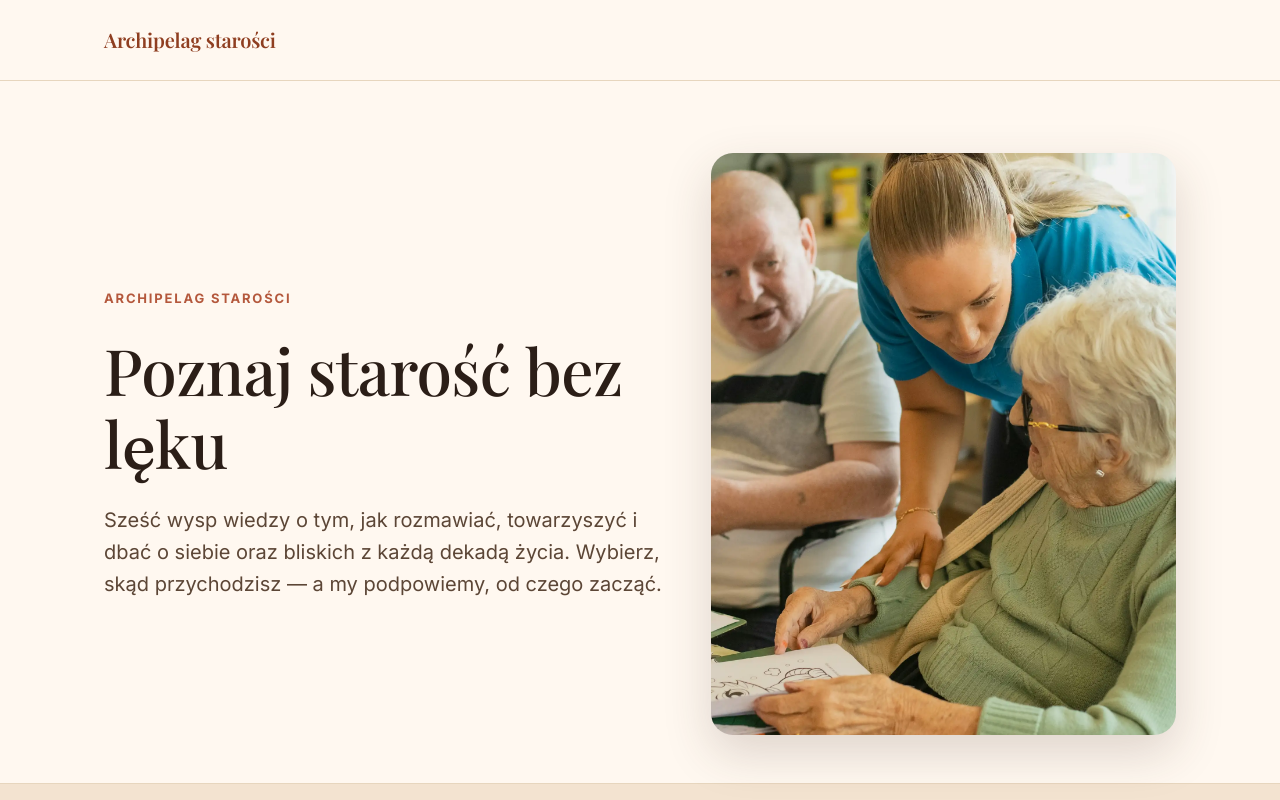
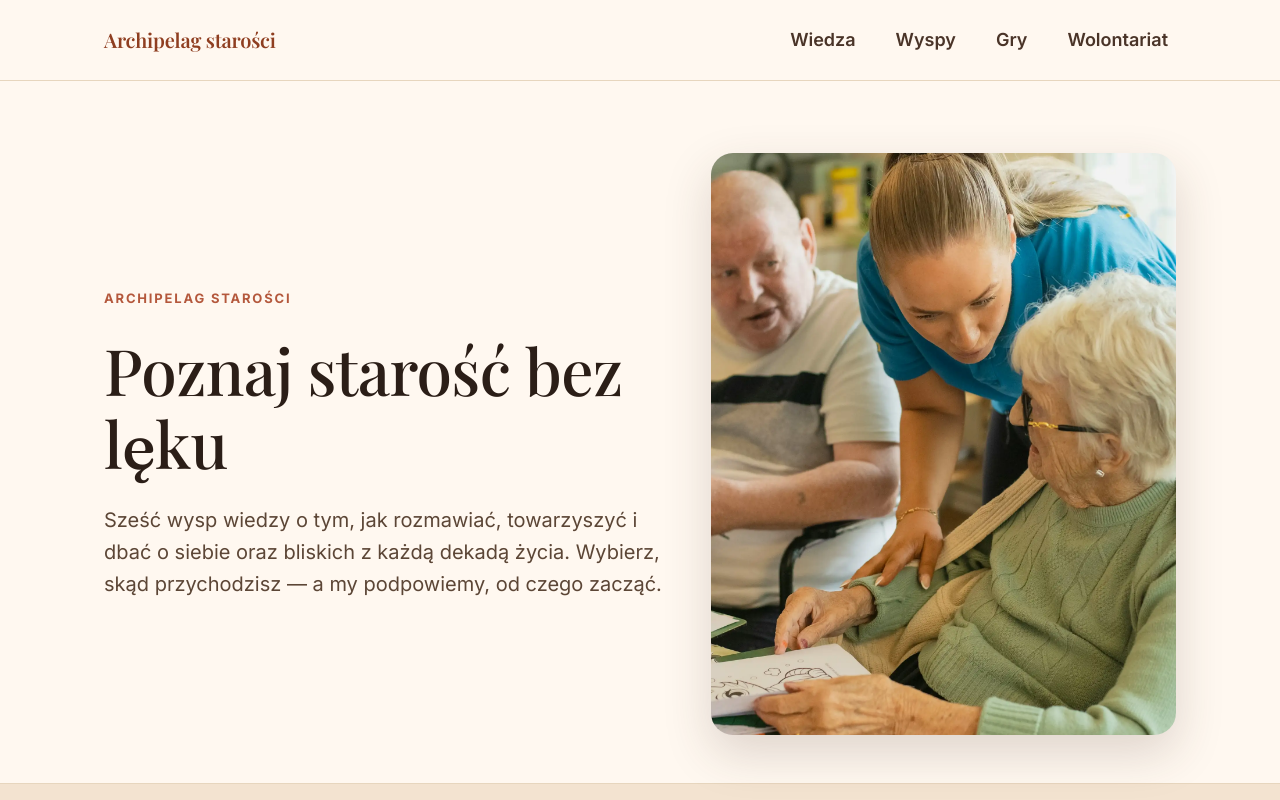
Before and after one commit to michalinamusielik/vibecoding_championship, a React (Vite) app: page / in a window 1280 px wide. Shown: the top 800 px of the page. Built offline with nearby package versions, Linux system fonts and the light colour scheme.

Commit message:
feat: add section navigation with smooth hash scrolling and improve layo
Agent-Id: agent-8512d94d-a5a8-49eb-b367-8c6e088a26bd

```diff
--- a/src/App.tsx
+++ b/src/App.tsx
@@ -19,23 +19,71 @@ interface ScrollState {
 function ScrollToTop() {
   const location = useLocation();
   useEffect(() => {
+    if (location.hash) return;
     const state = location.state as ScrollState | null;
     if (state?.fromIslandId) return;
     window.scrollTo(0, 0);
-  }, [location.pathname, location.state]);
+  }, [location.pathname, location.hash, location.state]);
   return null;
 }
+
+function HashScroll() {
+  const location = useLocation();
+  useEffect(() => {
+    const hash = location.hash;
+    if (!hash) return;
+    const id = hash.slice(1);
+    const el = document.getElementById(id);
+    if (!el) return;
+    const prefersReduced = window.matchMedia(
+      "(prefers-reduced-motion: reduce)",
+    ).matches;
+    window.requestAnimationFrame(() => {
+      el.scrollIntoView({
+        behavior: prefersReduced ? "auto" : "smooth",
+        block: "start",
+      });
+      if (!el.hasAttribute("tabindex")) el.setAttribute("tabindex", "-1");
+      window.setTimeout(() => {
+        el.focus({ preventScroll: true });
+      }, 0);
+    });
+  }, [location.pathname, location.hash]);
+  return null;
+}
+
+const NAV_LINKS: Array<{ hash: string; label: string }> = [
+  { hash: "#wiedza", label: "Wiedza" },
+  { hash: "#wyspy", label: "Wyspy" },
+  { hash: "#gry", label: "Gry" },
+  { hash: "#wolontariat", label: "Wolontariat" },
+];
 
 function App() {
   return (
     <BrowserRouter>
       <ScrollToTop />
+      <HashScroll />
       <SkipLink />
       <header className="site-header">
         <div className="container site-header__inner">
           <Link to="/" className="site-header__brand">
             Archipelag starości
           </Link>
+          <nav className="site-nav" aria-label="Sekcje strony">
+            <ul className="site-nav__list">
+              {NAV_LINKS.map((item) => (
+                <li key={item.hash}>
+                  <Link
+                    to={{ pathname: "/", hash: item.hash }}
+                    className="site-nav__link"
+                  >
+                    {item.label}
+                  </Link>
+                </li>
+              ))}
+            </ul>
+          </nav>
         </div>
       </header>
       <main id="main">
--- a/src/components/Knowledge.tsx
+++ b/src/components/Knowledge.tsx
@@ -44,7 +44,7 @@ export function Knowledge() {
   };
 
   return (
-    <section className="knowledge" aria-labelledby="knowledge-h">
+    <section id="wiedza" className="knowledge" aria-labelledby="knowledge-h">
       <div className="container knowledge__inner">
         <header className="knowledge__heading">
           <h2 id="knowledge-h" className="knowledge__title">
--- a/src/components/Volunteer.tsx
+++ b/src/components/Volunteer.tsx
@@ -1,6 +1,10 @@
 export function Volunteer() {
   return (
-    <section className="volunteer" aria-labelledby="volunteer-h">
+    <section
+      id="wolontariat"
+      className="volunteer"
+      aria-labelledby="volunteer-h"
+    >
       <div className="container volunteer__inner">
         <h2 id="volunteer-h" className="volunteer__title">
           Zostań wolontariuszem
--- a/src/index.css
+++ b/src/index.css
@@ -15,6 +15,7 @@ body {
 
 html {
   color-scheme: light;
+  scroll-padding-top: 88px;
 }
 
 body {
--- a/src/styles/components.css
+++ b/src/styles/components.css
@@ -39,7 +39,8 @@ body {
   display: flex;
   align-items: center;
   justify-content: space-between;
-  gap: var(--space-4);
+  flex-wrap: wrap;
+  gap: var(--space-3) var(--space-4);
 }
 .site-header__brand {
   font-family: var(--font-display);
@@ -53,6 +54,42 @@ body {
 }
 .site-header__brand:hover {
   color: var(--color-brown);
+}
+.site-nav__list {
+  list-style: none;
+  margin: 0;
+  padding: 0;
+  display: flex;
+  flex-wrap: wrap;
+  align-items: center;
+  gap: var(--space-2) var(--space-4);
+}
+.site-nav__link {
+  display: inline-flex;
+  align-items: center;
+  min-height: 48px;
+  padding: var(--space-2) var(--space-2);
+  font-weight: 600;
+  font-size: var(--fs-sm);
+  color: var(--color-brown);
+  text-decoration: none;
+  transition: color 0.15s ease;
+}
+.site-nav__link:hover {
+  color: var(--color-rust);
+}
+@media (min-width: 768px) {
+  .site-nav__list {
+    gap: var(--space-5);
+  }
+  .site-nav__link {
+    font-size: var(--fs-base);
+  }
+}
+@media (prefers-reduced-motion: reduce) {
+  .site-nav__link {
+    transition: none;
+  }
 }
 
 /* Hero */
@@ -348,8 +385,13 @@ body {
 @media (min-width: 640px) {
   .islands__search {
     width: 100%;
-    max-width: 400px;
+    max-width: calc((100% - var(--space-5)) / 2);
     flex-shrink: 0;
+  }
+}
+@media (min-width: 1024px) {
+  .islands__search {
+    max-width: calc((100% - 2 * var(--space-5)) / 3);
   }
 }
 .islands__title {
@@ -893,9 +935,7 @@ body {
   transition: border-color 0.15s ease, box-shadow 0.15s ease;
 }
 .search-box__field:focus-within {
-  border-color: var(--color-clay);
-  box-shadow: 0 0 0 3px color-mix(in srgb, var(--color-clay) 25%, transparent),
-    var(--shadow-sm);
+  border-color: var(--color-rust);
 }
 .search-box__icon {
   display: inline-flex;
```
